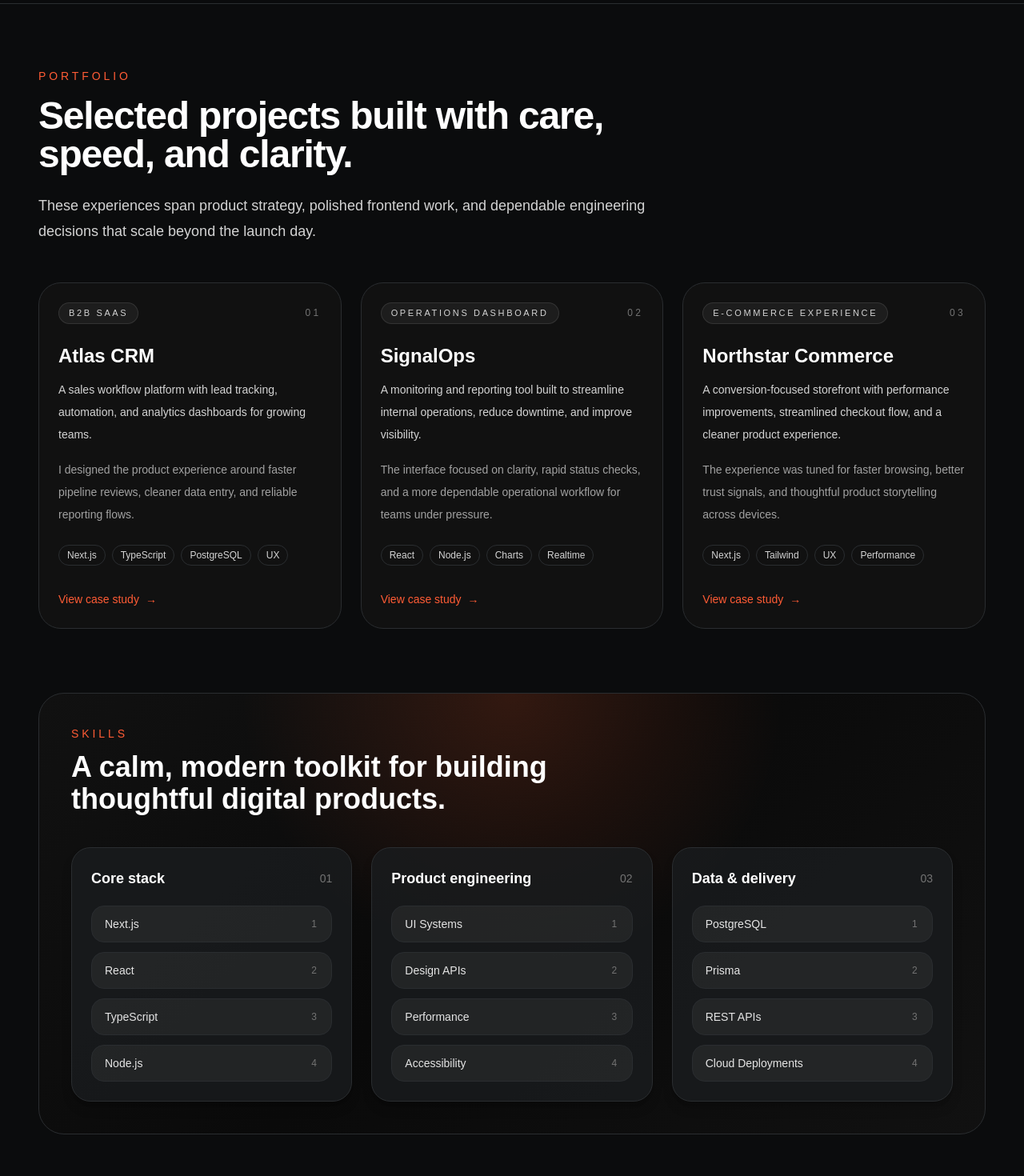
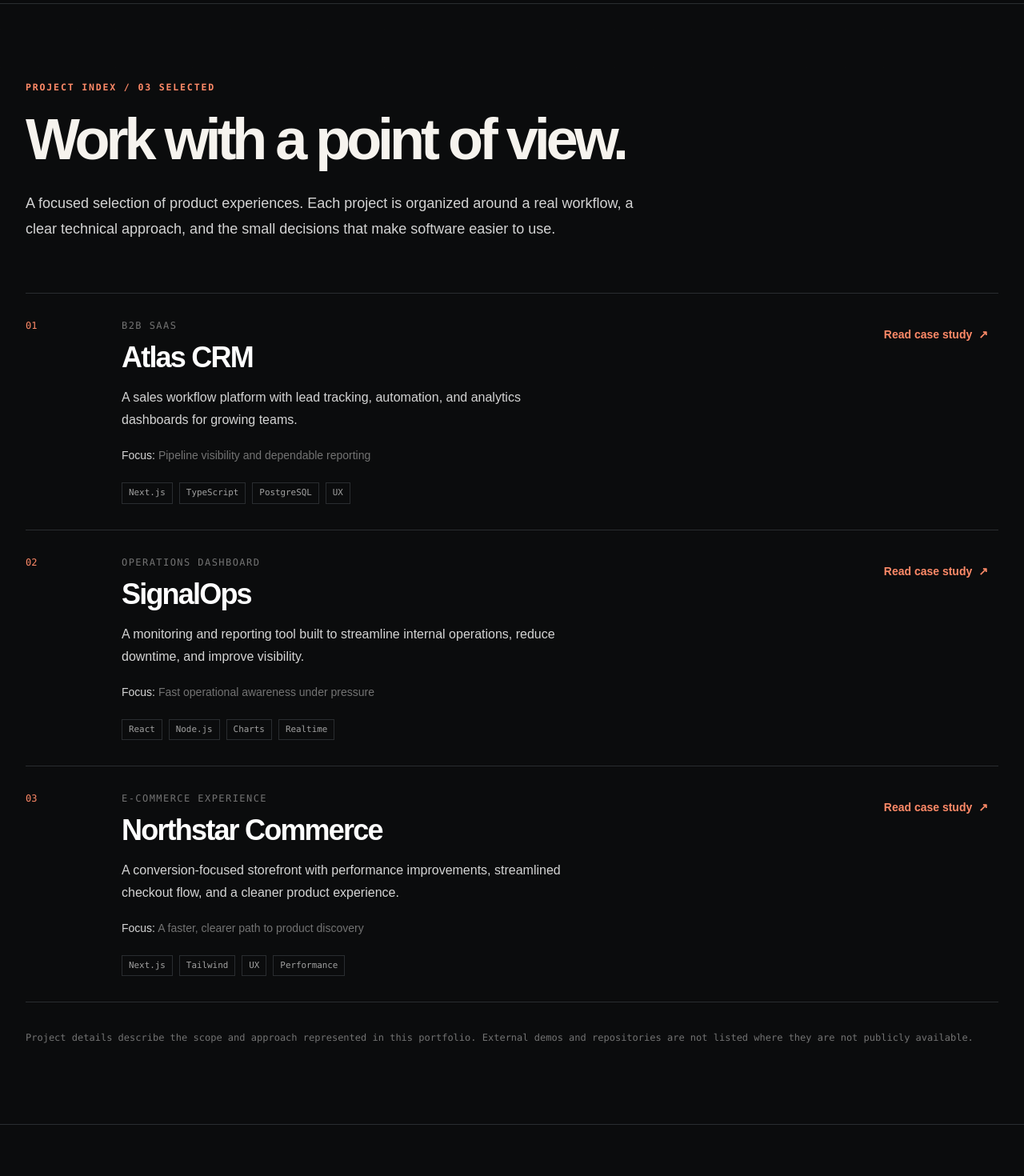
Before and after one commit to Laterat/myPortfolio, a Next.js app: page /projects in a window 1280 px wide. Shown: the part 60-1530 px from the top of the page at 80% size. Built offline with nearby package versions, Linux system fonts and the light colour scheme.

Commit message:
feat(projects): improve portfolio project showcase

```diff
--- a/app/projects/[slug]/page.tsx
+++ b/app/projects/[slug]/page.tsx
@@ -2,55 +2,11 @@ import Link from "next/link";
 import { notFound } from "next/navigation";
 import { projectsData } from "../data";
 
-interface ProjectDetailPageProps {
-  params: { slug: string };
+export function generateStaticParams() { return projectsData.map(({ slug }) => ({ slug })); }
+
+export default async function ProjectDetailPage({ params }: { params: Promise<{ slug: string }> }) {
+  const { slug } = await params;
+  const project = projectsData.find((entry) => entry.slug === slug);
+  if (!project) notFound();
+  return <main className="site-shell py-14 md:py-24"><Link href="/projects" className="font-mono text-sm text-accent-soft hover:text-white">← Project index</Link><article className="mt-16"><p className="eyebrow">{project.category}</p><h1 className="mt-5 max-w-4xl text-5xl font-black tracking-[-.07em] md:text-7xl">{project.title}</h1><p className="mt-8 max-w-2xl text-xl leading-8 text-neutral-300">{project.summary}</p><div className="mt-14 grid border-y rule md:grid-cols-3"><div className="border-b rule py-6 md:border-b-0 md:border-r md:pr-6"><p className="font-mono text-xs text-neutral-500">ROLE</p><p className="mt-3 text-sm text-neutral-200">{project.role}</p></div><div className="border-b rule py-6 md:border-b-0 md:border-r md:px-6"><p className="font-mono text-xs text-neutral-500">ENGINEERING FOCUS</p><p className="mt-3 text-sm text-neutral-200">{project.focus}</p></div><div className="py-6 md:pl-6"><p className="font-mono text-xs text-neutral-500">TOOLKIT</p><div className="mt-3 flex flex-wrap gap-2">{project.tags.map((tag) => <span key={tag} className="font-mono text-xs text-neutral-300">{tag}</span>)}</div></div></div><div className="mt-14 max-w-2xl"><h2 className="text-2xl font-bold">The approach</h2><p className="mt-5 leading-8 text-neutral-300">{project.description}</p></div></article></main>;
 }
-
-export function generateStaticParams() {
-  return projectsData.map((project) => ({ slug: project.slug }));
-}
-
-export default function ProjectDetailPage({ params }: ProjectDetailPageProps) {
-  const project = projectsData.find((p) => p.slug === params.slug);
-
-  if (!project) {
-    notFound();
-  }
-
-  return (
-    <main className="min-h-screen bg-surface text-white">
-      <section className="mx-auto max-w-3xl px-6 py-16 md:px-10 lg:px-12 lg:py-20">
-        <Link
-          href="/projects"
-          className="inline-flex items-center gap-2 text-sm font-medium text-accent transition hover:text-accent-soft"
-        >
-          ← Back to projects
-        </Link>
-
-        <p className="mt-8 text-sm font-medium uppercase tracking-[0.28em] text-accent">
-          {project.category}
-        </p>
-        <h1 className="mt-4 text-4xl font-black tracking-tight text-white md:text-5xl">
-          {project.title}
-        </h1>
-        <p className="mt-6 text-lg leading-8 text-neutral-300">
-          {project.summary}
-        </p>
-        <p className="mt-4 text-base leading-7 text-neutral-400">
-          {project.description}
-        </p>
-
-        <div className="mt-8 flex flex-wrap gap-2">
-          {project.tags.map((tag) => (
-            <span
-              key={tag}
-              className="rounded-full border border-surface-border px-2.5 py-1 text-xs text-neutral-300"
-            >
-              {tag}
-            </span>
-          ))}
-        </div>
-      </section>
-    </main>
-  );
-}
--- a/app/projects/data.ts
+++ b/app/projects/data.ts
@@ -10,6 +10,8 @@ export const projectsData: ProjectItem[] = [
     description:
       "I designed the product experience around faster pipeline reviews, cleaner data entry, and reliable reporting flows.",
     tags: ["Next.js", "TypeScript", "PostgreSQL", "UX"],
+    focus: "Pipeline visibility and dependable reporting",
+    role: "Product experience and engineering",
   },
   {
     title: "SignalOps",
@@ -20,6 +22,8 @@ export const projectsData: ProjectItem[] = [
     description:
       "The interface focused on clarity, rapid status checks, and a more dependable operational workflow for teams under pressure.",
     tags: ["React", "Node.js", "Charts", "Realtime"],
+    focus: "Fast operational awareness under pressure",
+    role: "Interface and workflow design",
   },
   {
     title: "Northstar Commerce",
@@ -30,5 +34,7 @@ export const projectsData: ProjectItem[] = [
     description:
       "The experience was tuned for faster browsing, better trust signals, and thoughtful product storytelling across devices.",
     tags: ["Next.js", "Tailwind", "UX", "Performance"],
+    focus: "A faster, clearer path to product discovery",
+    role: "Frontend product development",
   },
 ];
--- a/app/projects/page.tsx
+++ b/app/projects/page.tsx
@@ -1,89 +1,6 @@
 import ProjectCard from "@/components/ProjectCard";
 import { projectsData } from "./data";
 
-const skillGroups = [
-  {
-    title: "Core stack",
-    skills: ["Next.js", "React", "TypeScript", "Node.js"],
-  },
-  {
-    title: "Product engineering",
-    skills: ["UI Systems", "Design APIs", "Performance", "Accessibility"],
-  },
-  {
-    title: "Data & delivery",
-    skills: ["PostgreSQL", "Prisma", "REST APIs", "Cloud Deployments"],
-  },
-];
-
 export default function ProjectsPage() {
-  return (
-    <main className="min-h-screen bg-surface text-white">
-      <section className="mx-auto max-w-7xl px-6 py-16 md:px-10 lg:px-12 lg:py-20">
-        <div className="max-w-3xl">
-          <p className="text-sm font-medium uppercase tracking-[0.28em] text-accent">
-            Portfolio
-          </p>
-          <h1 className="mt-4 text-4xl font-black tracking-tight text-white md:text-5xl">
-            Selected projects built with care, speed, and clarity.
-          </h1>
-          <p className="mt-6 text-lg leading-8 text-neutral-300">
-            These experiences span product strategy, polished frontend work, and
-            dependable engineering decisions that scale beyond the launch day.
-          </p>
-        </div>
-
-        <div className="mt-12 grid gap-6 lg:grid-cols-3">
-          {projectsData.map((project, index) => (
-            <ProjectCard key={project.title} project={project} index={index} />
-          ))}
-        </div>
-      </section>
-
-      <section className="mx-auto max-w-7xl px-6 pb-20 md:px-10 lg:px-12">
-        <div className="rounded-[32px] border border-surface-border bg-[radial-gradient(circle_at_top,_rgba(255,90,38,0.16),_transparent_42%),linear-gradient(135deg,#111111_0%,#0a0a0a_48%,#111111_100%)] p-8 md:p-10">
-          <div className="max-w-2xl">
-            <p className="text-sm font-medium uppercase tracking-[0.28em] text-accent">
-              Skills
-            </p>
-            <h2 className="mt-3 text-3xl font-bold text-white md:text-4xl">
-              A calm, modern toolkit for building thoughtful digital products.
-            </h2>
-          </div>
-
-          <div className="mt-10 grid gap-6 md:grid-cols-3">
-            {skillGroups.map((group, groupIndex) => (
-              <div
-                key={group.title}
-                className="rounded-3xl border border-surface-border bg-surface-raised/80 p-6 shadow-lg shadow-black/20"
-              >
-                <div className="flex items-center justify-between">
-                  <h3 className="text-lg font-semibold text-white">
-                    {group.title}
-                  </h3>
-                  <span className="text-sm text-neutral-500">
-                    0{groupIndex + 1}
-                  </span>
-                </div>
-
-                <div className="mt-5 space-y-3">
-                  {group.skills.map((skill, skillIndex) => (
-                    <div
-                      key={skill}
-                      className="group flex items-center justify-between rounded-2xl border border-surface-border bg-white/5 px-4 py-3 transition duration-300 hover:-translate-y-1 hover:border-accent/40"
-                    >
-                      <span className="text-sm text-neutral-200">{skill}</span>
-                      <span className="text-xs uppercase tracking-[0.2em] text-neutral-500 transition duration-300 group-hover:text-accent">
-                        {skillIndex + 1}
-                      </span>
-                    </div>
-                  ))}
-                </div>
-              </div>
-            ))}
-          </div>
-        </div>
-      </section>
-    </main>
-  );
+  return <main className="site-shell py-16 md:py-24"><header className="max-w-3xl"><p className="eyebrow">Project index / 03 selected</p><h1 className="mt-5 text-5xl font-black tracking-[-.07em] md:text-7xl">Work with a point of view.</h1><p className="mt-7 text-lg leading-8 text-neutral-300">A focused selection of product experiences. Each project is organized around a real workflow, a clear technical approach, and the small decisions that make software easier to use.</p></header><section className="mt-16 border-y rule" aria-label="Selected projects">{projectsData.map((project, index) => <ProjectCard key={project.slug} project={project} index={index} />)}</section><p className="mt-8 font-mono text-xs leading-6 text-neutral-500">Project details describe the scope and approach represented in this portfolio. External demos and repositories are not listed where they are not publicly available.</p></main>;
 }
--- a/components/ProjectCard.tsx
+++ b/components/ProjectCard.tsx
@@ -1,55 +1,10 @@
 import Link from "next/link";
 import type { ProjectItem } from "@/interfaces/product";
 
-interface ProjectCardProps {
-  project: ProjectItem;
-  index: number;
+export default function ProjectCard({ project, index }: { project: ProjectItem; index: number }) {
+  return <article className="group border-t rule py-8 first:border-t-0 md:grid md:grid-cols-[6rem_1fr_auto] md:gap-6">
+    <p className="font-mono text-xs text-accent-soft">0{index + 1}</p>
+    <div><p className="font-mono text-xs uppercase tracking-[.12em] text-neutral-500">{project.category}</p><h2 className="mt-3 text-3xl font-black tracking-[-.05em] text-white md:text-4xl">{project.title}</h2><p className="mt-4 max-w-xl leading-7 text-neutral-300">{project.summary}</p><p className="mt-5 text-sm text-neutral-500"><span className="text-neutral-300">Focus: </span>{project.focus}</p><div className="mt-6 flex flex-wrap gap-2">{project.tags.map((tag) => <span key={tag} className="border rule px-2 py-1 font-mono text-[.68rem] text-neutral-400">{tag}</span>)}</div></div>
+    <Link href={`/projects/${project.slug}`} className="mt-6 inline-flex h-fit items-center gap-2 border border-transparent px-3 py-2 text-sm font-bold text-accent-soft transition group-hover:border-accent md:mt-0">Read case study <span aria-hidden="true">↗</span></Link>
+  </article>;
 }
-
-export default function ProjectCard({ project, index }: ProjectCardProps) {
-  return (
-    <article className="group relative overflow-hidden rounded-[28px] border border-surface-border bg-[#111111] p-6 transition duration-300 hover:-translate-y-2 hover:border-accent/50">
-      <div className="absolute inset-0 bg-[radial-gradient(circle_at_top_left,_rgba(255,69,0,0.16),_transparent_46%)] opacity-0 transition duration-500 group-hover:opacity-100" />
-
-      <div className="relative">
-        <div className="flex items-center justify-between gap-3">
-          <span className="rounded-full border border-white/10 bg-white/5 px-3 py-1 text-[11px] font-medium uppercase tracking-[0.24em] text-neutral-300">
-            {project.category}
-          </span>
-          <span className="text-xs uppercase tracking-[0.28em] text-neutral-500">
-            0{index + 1}
-          </span>
-        </div>
-
-        <h3 className="mt-6 text-2xl font-semibold text-white">
-          {project.title}
-        </h3>
-        <p className="mt-3 text-sm leading-7 text-neutral-300">
-          {project.summary}
-        </p>
-        <p className="mt-4 text-sm leading-7 text-neutral-400">
-          {project.description}
-        </p>
-
-        <div className="mt-6 flex flex-wrap gap-2">
-          {project.tags.map((tag) => (
-            <span
-              key={tag}
-              className="rounded-full border border-surface-border px-2.5 py-1 text-xs text-neutral-300"
-            >
-              {tag}
-            </span>
-          ))}
-        </div>
-
-        <Link
-          href={`/projects/${project.slug}`}
-          className="mt-8 inline-flex items-center gap-2 text-sm font-medium text-accent transition hover:text-accent-soft"
-        >
-          View case study
-          <span aria-hidden="true">→</span>
-        </Link>
-      </div>
-    </article>
-  );
-}
--- a/interfaces/product.ts
+++ b/interfaces/product.ts
@@ -5,4 +5,6 @@ export interface ProjectItem {
   summary: string;
   description: string;
   tags: string[];
+  focus: string;
+  role: string;
 }
```
